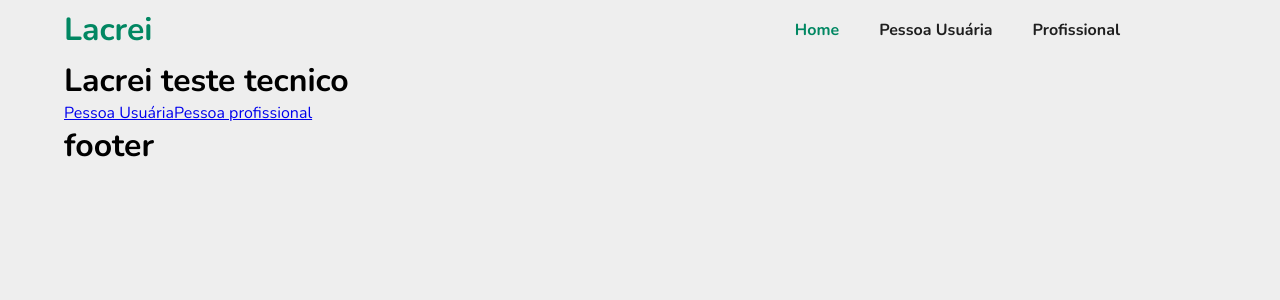
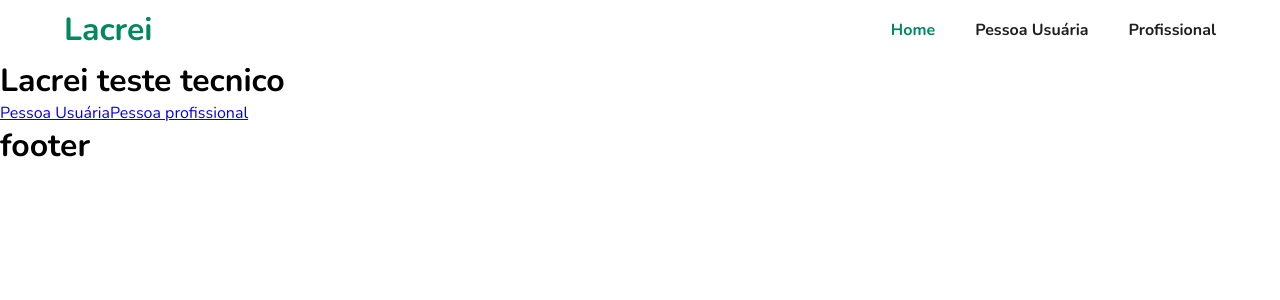
Before and after one commit to wspietro/ls-teste-tecnico, a Next.js app: page / in a window 1280 px wide. Shown: the top 300 px of the page. Built offline with nearby package versions, Linux system fonts and the light colour scheme.

Commit message:
:bug: fix: corrigindo espacamento lateral

```diff
--- a/src/app/components/Header/styles.ts
+++ b/src/app/components/Header/styles.ts
@@ -2,14 +2,19 @@ import styled from 'styled-components'
 import Link from 'next/link'
 
 export const HeaderContainer = styled.header`
-  padding: 0.5rem 0rem;
+  padding: 0.5rem 4rem;
 
   display: flex;
   align-items: center;
   justify-content: space-between;
 
+  @media ${(p) => p.theme.queries.laptopAndSmaller} {
+    padding: 0rem 2rem;
+  }
+
   @media ${(p) => p.theme.queries.phoneAndSmaller} {
     flex-direction: column;
+    padding: 0rem 1rem;
   }
 `
 
--- a/src/app/layout.tsx
+++ b/src/app/layout.tsx
@@ -6,7 +6,7 @@ import { Metadata } from 'next'
 import { ReactNode } from 'react'
 import { Header } from './components/Header'
 import { Footer } from './components/Footer'
-import styled, { ThemeProvider } from 'styled-components'
+import { ThemeProvider } from 'styled-components'
 import { defaultTheme } from './styles/themes/default'
 import { GlobalStyle } from './styles/global'
 import StyledComponentsRegistry from './lib/registry'
@@ -17,22 +17,6 @@ export const metadat: Metadata = {
   description: 'Generated by create next app',
 }
 
-const Container = styled.div`
-  padding: 0rem 4rem;
-  max-width: 74rem;
-  display: flex;
-  flex-direction: column;
-  block-size: 100vh;
-
-  @media ${(p) => p.theme.queries.laptopAndSmaller} {
-    padding: 0rem 2rem;
-  }
-
-  @media ${(p) => p.theme.queries.phoneAndSmaller} {
-    padding: 0rem 1rem;
-  }
-`
-
 export default function RootLayout({ children }: { children: ReactNode }) {
   return (
     <html lang="en" className={nunito.className}>
@@ -40,11 +24,9 @@ export default function RootLayout({ children }: { children: ReactNode }) {
         <StyledComponentsRegistry>
           <ThemeProvider theme={defaultTheme}>
             <GlobalStyle />
-            <Container>
-              <Header />
-              {children}
-              <Footer />
-            </Container>
+            <Header />
+            {children}
+            <Footer />
           </ThemeProvider>
         </StyledComponentsRegistry>
       </body>
--- a/src/app/styles/global.ts
+++ b/src/app/styles/global.ts
@@ -13,7 +13,8 @@ export const GlobalStyle = createGlobalStyle`
   }
 
   body {
-    background-color: ${(p) => p.theme.colors['light-gray']};
+    background-color: ${(p) => p.theme.colors.white};
     -webkit-font-smoothing: antialiased;
+    block-size: 100vh;
   }
 `
```
